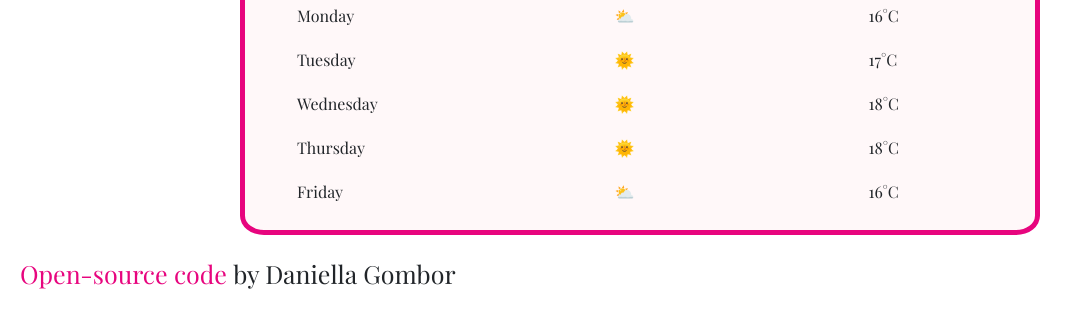
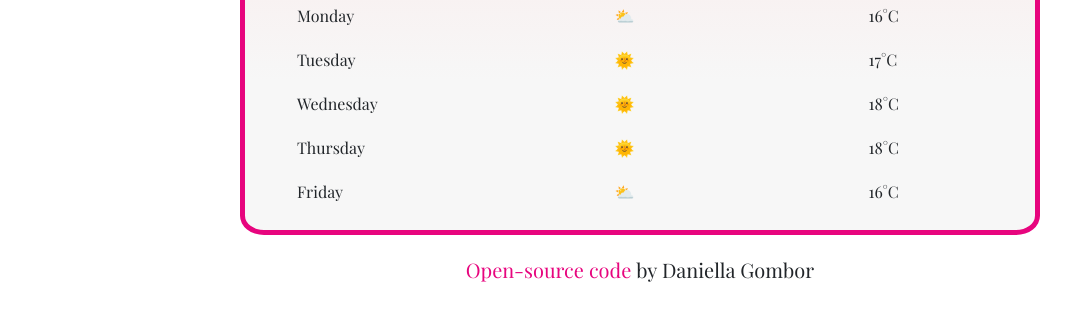
Before and after one commit to dandan-09/my-weather-app-shecodes, a plain HTML site: page index.html in a window 1280 px wide. Shown: the part 424-752 px from the top of the page, without its empty margins (0-1082 px from the left). Drawn offline with nearby package versions, Linux system fonts and the light colour scheme; no server answers; a web font is replaced by a local one.

Commit message:
background gradient added

```diff
--- a/styles.css
+++ b/styles.css
@@ -61,7 +61,11 @@ ul {
 .weather-app {
   border: 5px solid #e7057e;
   border-radius: 3%;
-  background-color: #fff8f9;
+  background: linear-gradient(
+    0deg,
+    rgb(247, 247, 247) 23.8%,
+    rgb(252, 221, 221) 92%
+  );
   max-width: 800px;
   margin: 0 auto;
   margin-top: 20px;
@@ -78,3 +82,8 @@ a {
   color: #e7057e;
   text-decoration: none;
 }
+
+.github-link {
+  text-align: center;
+  font-size: 20px;
+}
```
